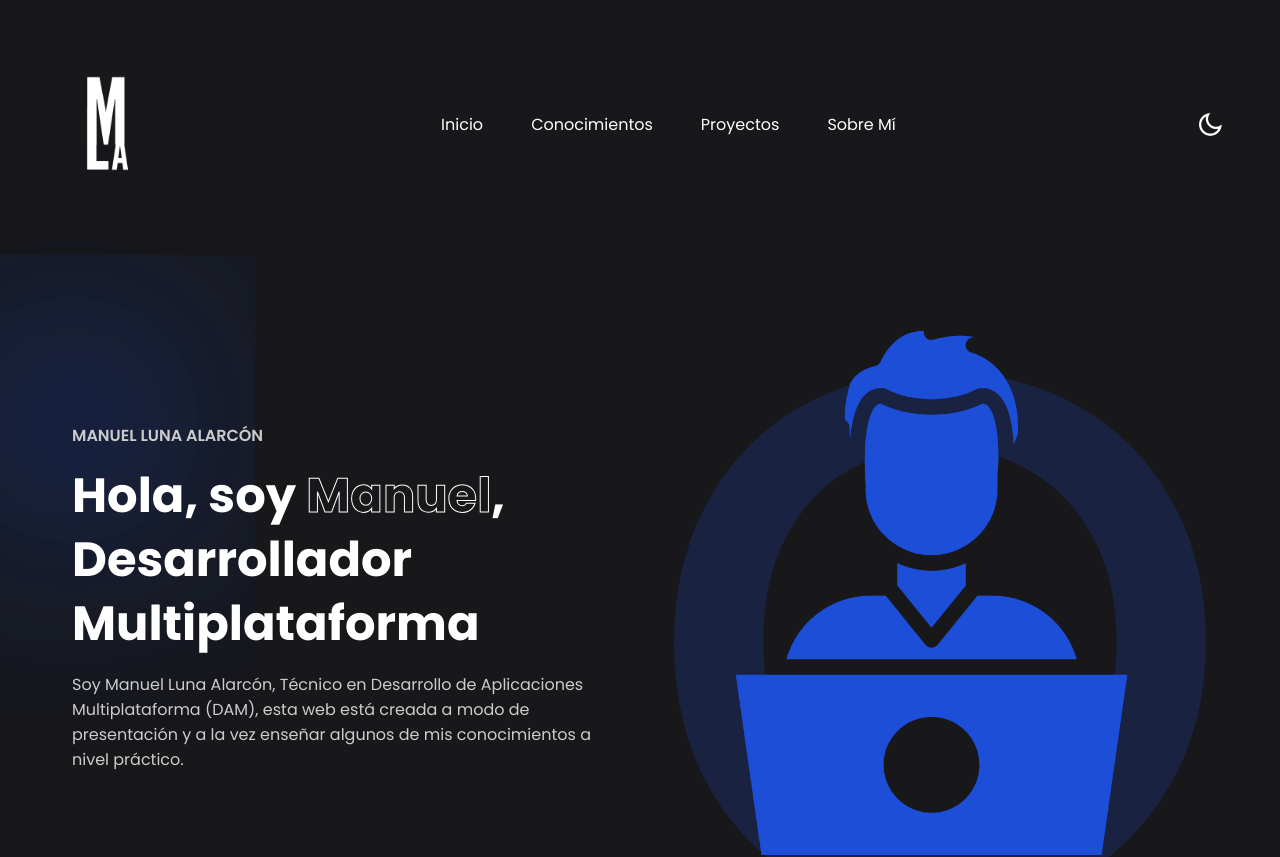
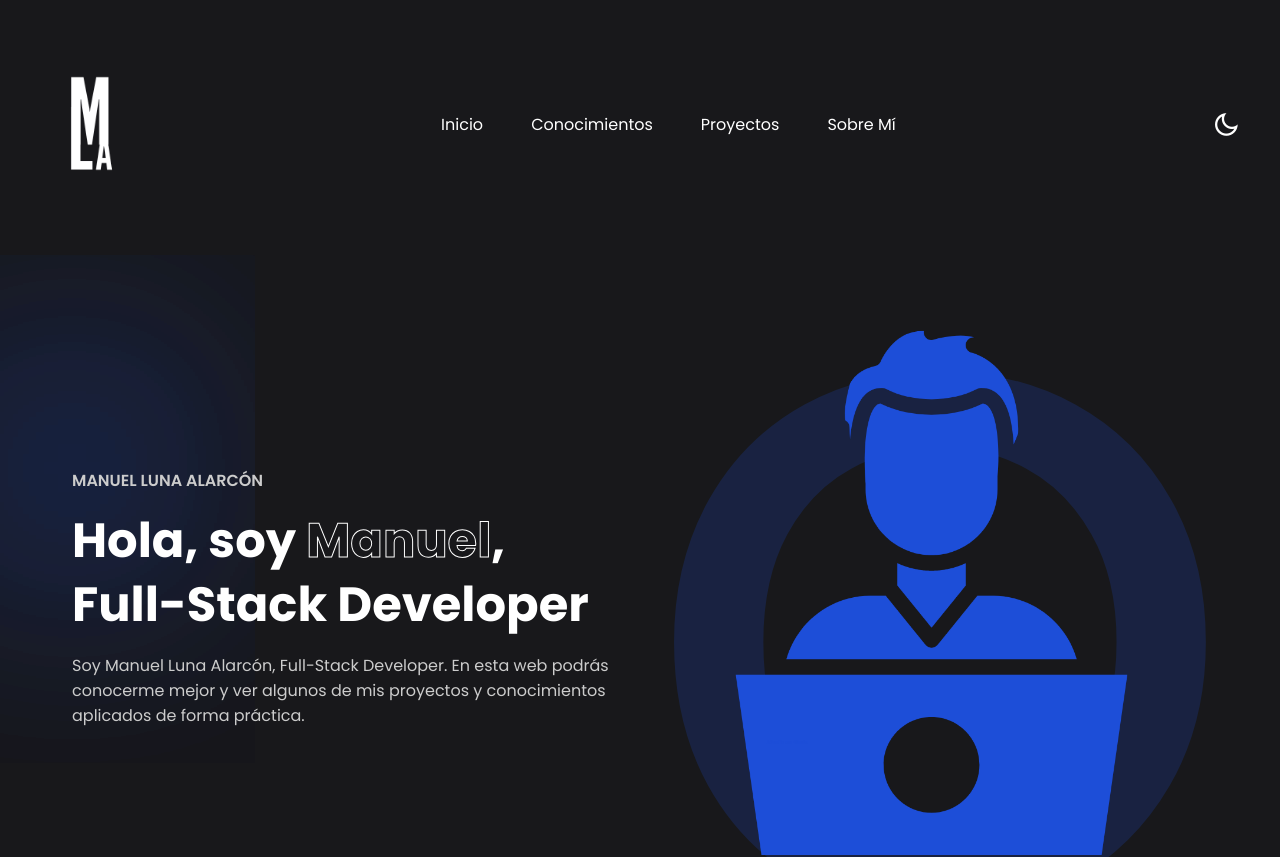
Before and after one commit to ManuLuna05/WebCV, a plain HTML site: page index.html in a window 1280 px wide. Shown: the top 857 px of the page. Drawn offline with nearby package versions, Linux system fonts and the light colour scheme.

Commit message:
Mejora de la cabecera

```diff
--- a/index.html
+++ b/index.html
@@ -9,6 +9,7 @@
 </head>
 <body>
   <nav>
+    <div class="nav-content">
       <div class="nav-logo">
         <a href="#">
           <img src="Imagenes/logo_oscuro.png" alt="Logo Oscuro" class="logo logo-dark">
@@ -24,6 +25,7 @@
       <div class="theme-toggle" id="themeToggle" title="Cambiar tema">
         <i class="ri-moon-line"></i>
       </div>
+    </div>
   </nav>
 
   <header class="container" id="principal">
@@ -31,9 +33,9 @@
       <span class="blur"></span>
       <span class="blur"></span>
       <h4>MANUEL LUNA ALARCÓN</h4>
-      <h1>Hola, soy <span>Manuel</span>, Desarrollador Multiplataforma</h1>
+      <h1>Hola, soy <span>Manuel</span>, Full-Stack Developer</h1>
       <p>
-        Soy Manuel Luna Alarcón, Técnico en Desarrollo de Aplicaciones Multiplataforma (DAM), esta web está creada a modo de presentación y a la vez enseñar algunos de mis conocimientos a nivel práctico.
+        Soy Manuel Luna Alarcón, Full-Stack Developer. En esta web podrás conocerme mejor y ver algunos de mis proyectos y conocimientos aplicados de forma práctica.
       </p>
     </div>
     <div class="image">
--- a/script.js
+++ b/script.js
@@ -44,6 +44,16 @@ if (themeToggle && icon) {
     }
   });
 }
+
+const nav = document.querySelector('nav');
+
+window.addEventListener('scroll', () => {
+  if (window.scrollY > 50) {
+    nav.classList.add('scrolled');
+  } else {
+    nav.classList.remove('scrolled');
+  }
+});
 
 // Clase para manejar el carrusel de proyectos
 class ProjectCarousel {
--- a/style.css
+++ b/style.css
@@ -61,6 +61,10 @@ body.light-theme .logo-dark {
   display: block;
 }
 
+body.light-theme nav.scrolled {
+    background: rgba(244, 244, 244, 0.8);
+    border-bottom: 1px solid rgba(0, 0, 0, 0.1);
+}
 
 .logo {
   transition: opacity 0.3s ease;
@@ -113,10 +117,35 @@ html {
     scroll-behavior: smooth;
 }
 
+
 nav {
+    width: 100%;
+    padding: 2rem 2rem;
+    display: flex;
+    align-items: center;
+    justify-content: space-between;
+    gap: 2rem;
+    position: sticky;
+    top: 0;
+    z-index: 1000;
+    transition: all 0.3s ease;
+}
+
+
+
+nav.scrolled {
+    padding: 1rem;
+    background: rgba(24, 24, 27, 0.8);
+    backdrop-filter: blur(10px);
+    -webkit-backdrop-filter: blur(10px);
+    box-shadow: 0 4px 30px rgba(0, 0, 0, 0.1);
+    border-bottom: 1px solid rgba(255, 255, 255, 0.1);
+}
+
+nav .nav-content {
     max-width: 1200px;
-    margin: auto;
-    padding: 2rem 1rem;
+    margin: 0 auto;
+    width: 100%;
     display: flex;
     align-items: center;
     justify-content: space-between;
@@ -195,7 +224,7 @@ nav {
 
 header {
     position: relative;
-    padding-top: 2rem;
+    padding-top: rem;
     display: grid;
     grid-template-columns: repeat(2, 1fr);
     align-items: center;
```
Also changed, not shown: 1 other file. Lines whose indentation alone changed are shown as unchanged.
